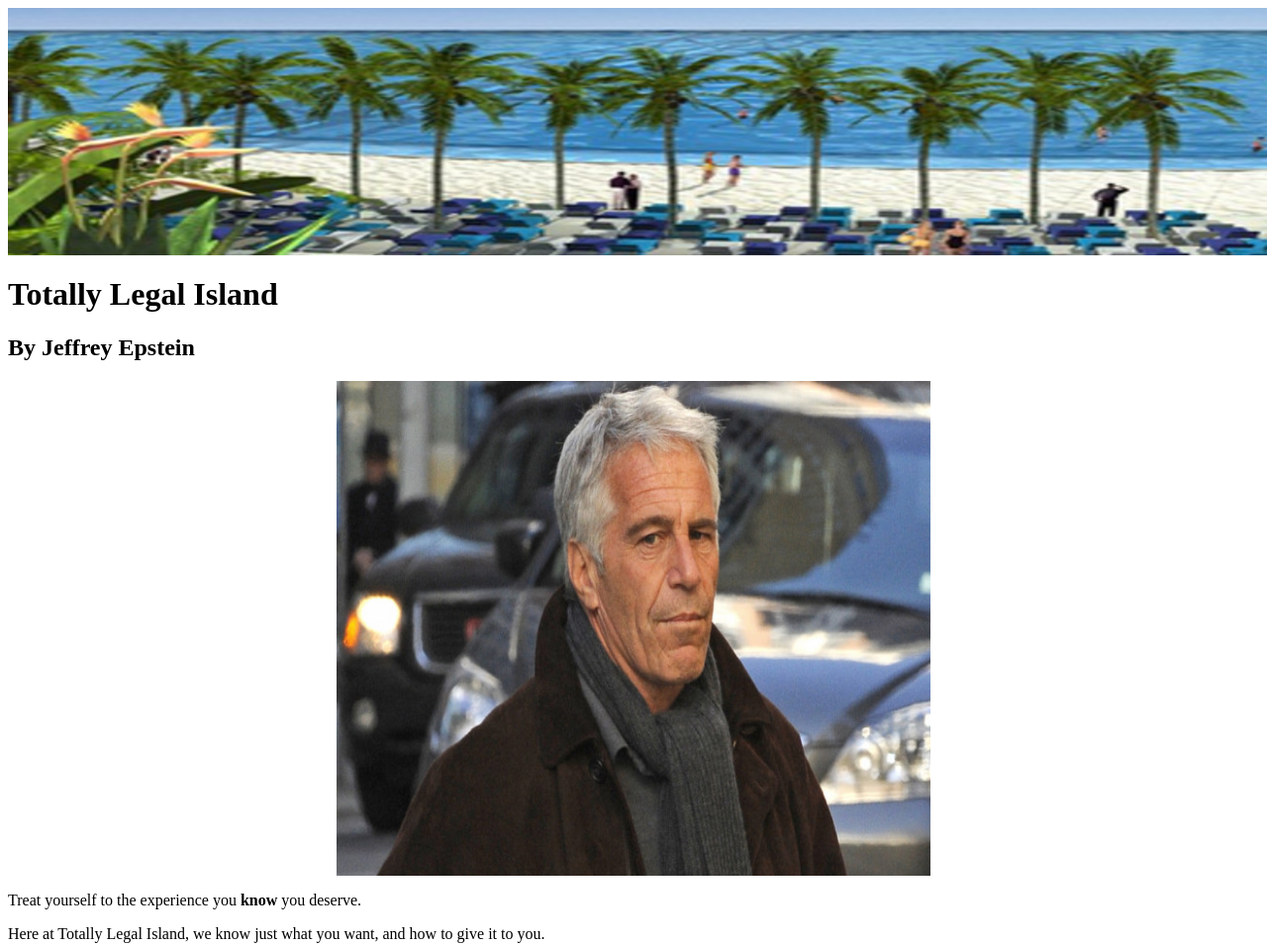
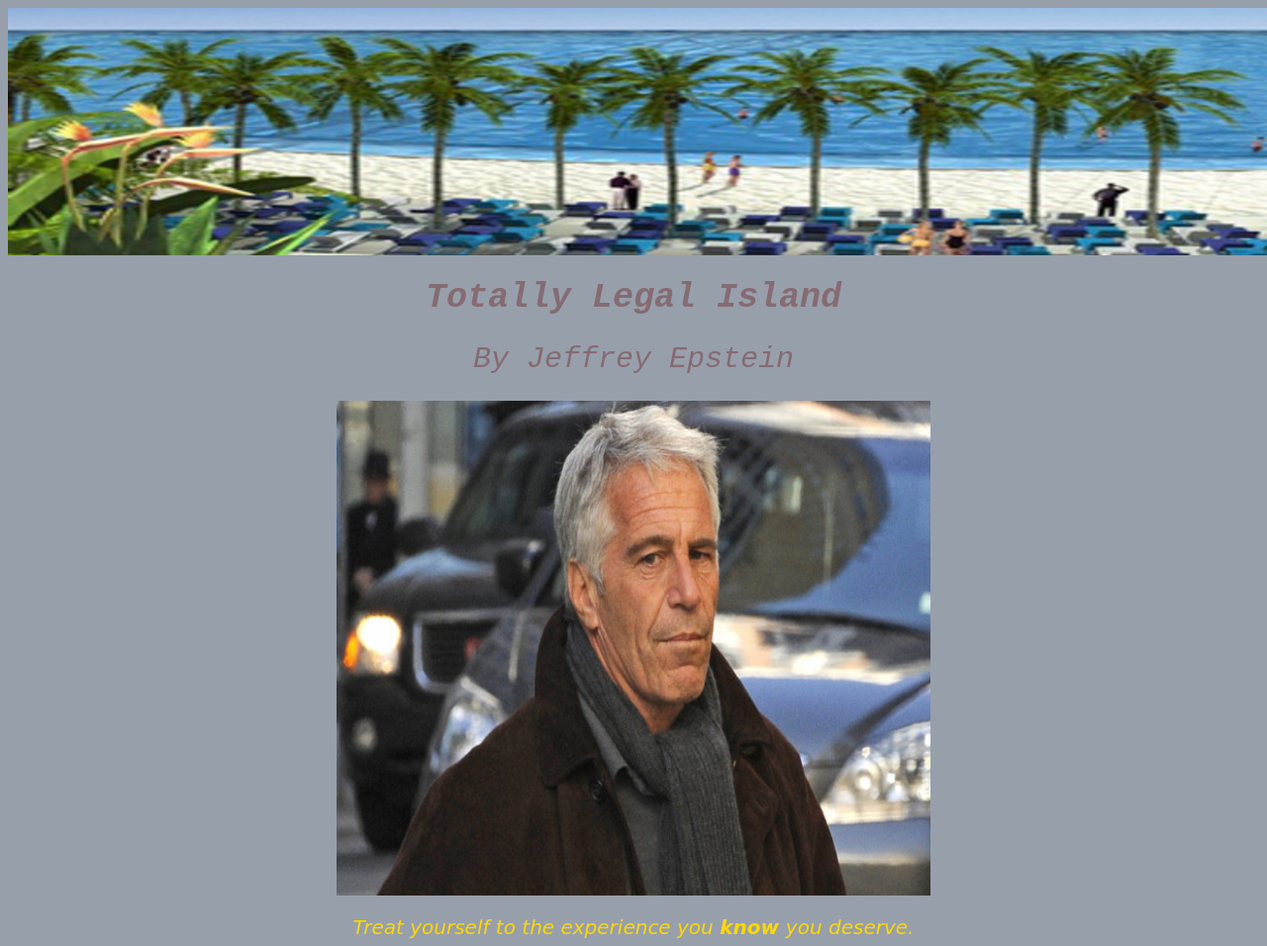
Before and after one commit to WilliamKulha/legal-island, a plain HTML site: page index.html in a window 1280 px wide. Shown: the top 956 px of the page at 99% size. Drawn offline with Linux system fonts and the light colour scheme.

Commit message:
Add styles to body, h1, h2, h3, and p elements to make them fit with a more somber theme.

```diff
--- a/css/styles.css
+++ b/css/styles.css
@@ -5,3 +5,43 @@ img {
   height: 500px;
   width: 600px;
 }
+
+body {
+  background-color: #979fab;
+}
+
+h1{
+  text-align: center;
+  font-family: monospace;
+  font-size: 35px;
+  font-weight:bold;
+  font-style: italic;
+  color: #856b72;
+}
+
+h2 {
+  text-align: center;
+  font-family: monospace;
+  font-size: 30px;
+  font-weight: lighter;
+  font-style: italic;
+  color: #856b72;
+}
+
+h3 {
+  text-align: center;
+  font-family: monospace;
+  font-size: 25px;
+  font-weight: lighter;
+  font-style: oblique;
+  color: #856b72;
+}
+
+p {
+  text-align: center;
+  font-family: cursive;
+  font-size: 20px;
+  font-weight: 100;
+  font-style: italic;
+  color: #FFD700;
+}
```
